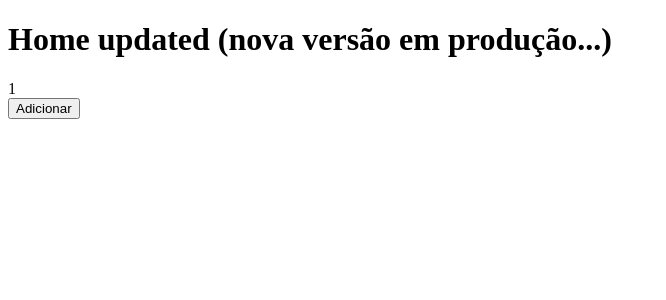
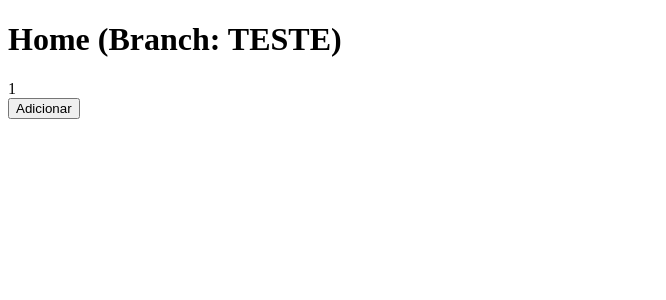
Before and after one commit to jefersonlg/ideia-unica, a Next.js app: page / in a window 1280 px wide. Shown: the top 300 px of the page, without its empty margins (0-666 px from the left). Built offline with nearby package versions, Linux system fonts and the light colour scheme.

Commit message:
nova chamada no home

```diff
--- a/pages/index.js
+++ b/pages/index.js
@@ -3,7 +3,7 @@ import { useState } from 'react';
 function Home() {
     return (
         <div>
-            <h1>Home updated (nova versão em produção...)</h1>
+            <h1>Home (Branch: TESTE)</h1>
             <Contador />
         </div>
     )
```
